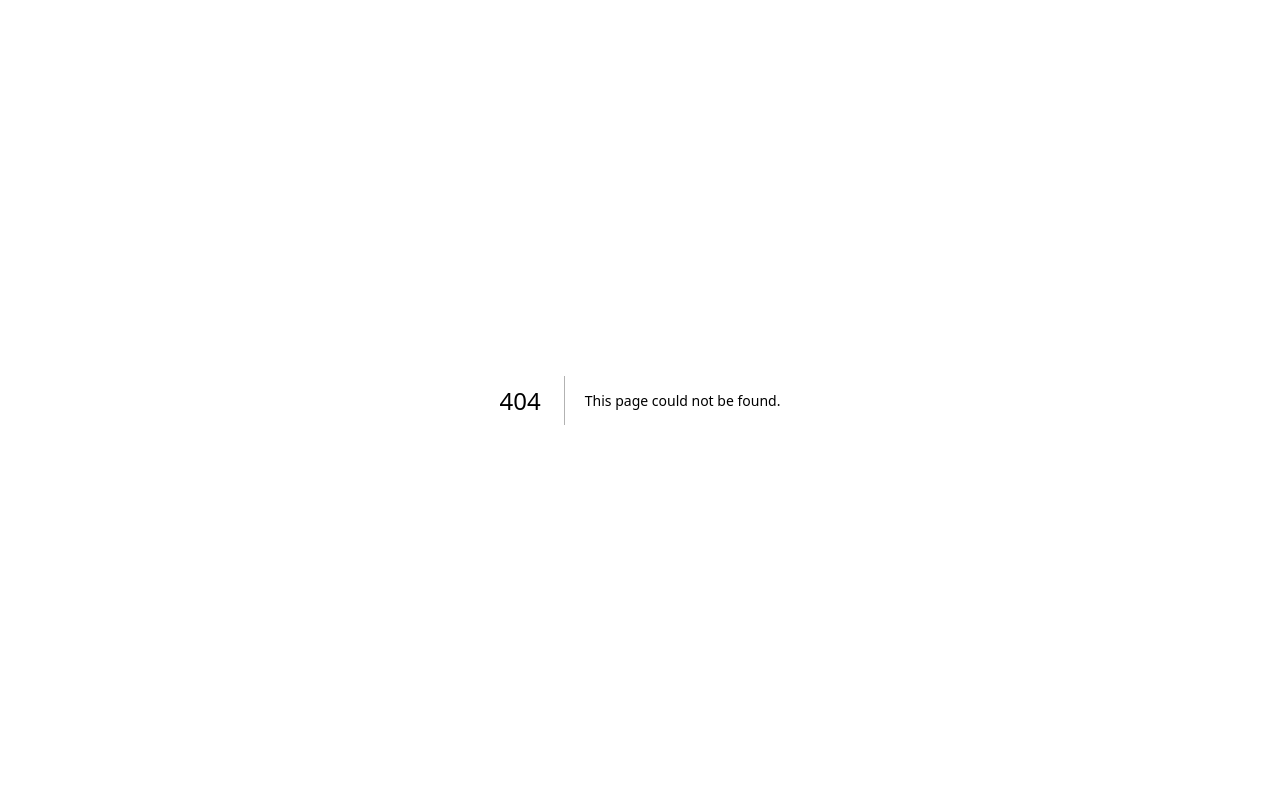
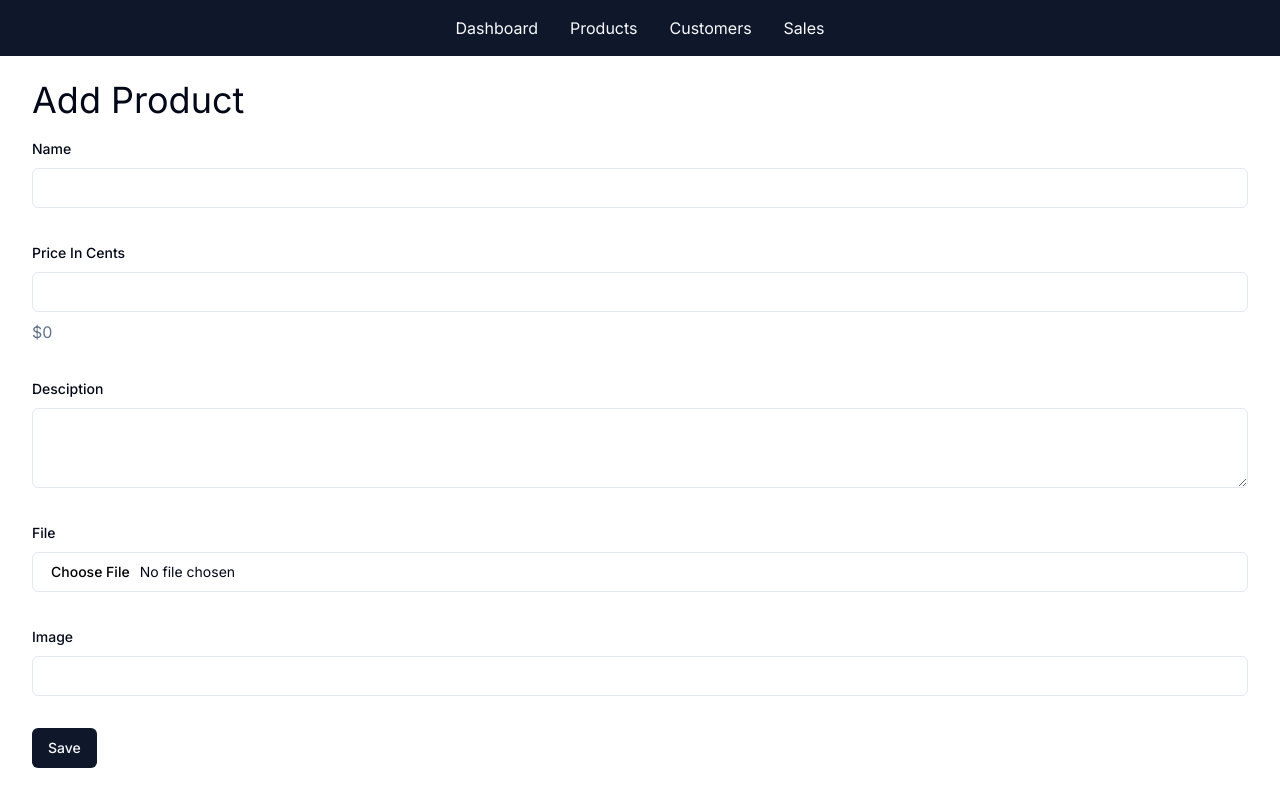
Before and after one commit to xKairus/ecommerce, a Next.js app: page /admin/products/new in a window 1280 px wide. Before the commit this address had no page. Built offline with nearby package versions, Linux system fonts and the light colour scheme.

Commit message:
dev: add form to Add Product page

```diff
--- a/package.json
+++ b/package.json
@@ -10,6 +10,7 @@
   },
   "dependencies": {
     "@prisma/client": "^5.11.0",
+    "@radix-ui/react-label": "^2.0.2",
     "@radix-ui/react-slot": "^1.0.2",
     "class-variance-authority": "^0.7.0",
     "clsx": "^2.1.0",
--- a/src/app/admin/_components/PageHeader.tsx
+++ b/src/app/admin/_components/PageHeader.tsx
@@ -1,5 +1,5 @@
 import { ReactNode } from "react"
 
-export default function PageHeader({ children }: { children: ReactNode }) {
+export function PageHeader({ children }: { children: ReactNode }) {
   return <h1 className="text-4xl mb-4">{children}</h1>
 }
--- /dev/null
+++ b/src/app/admin/products/_components/ProductForm.tsx
@@ -0,0 +1,48 @@
+"use client"
+
+import { Button } from "@/components/ui/button"
+import { Input } from "@/components/ui/input"
+import { Label } from "@/components/ui/label"
+import { Textarea } from "@/components/ui/textarea"
+import { formatCurrency } from "@/lib/formatters"
+import { useState } from "react"
+
+export default function ProductForm() {
+  const [priceInCents, setPriceInCents] = useState<number>()
+
+  return (
+    <form className="space-y-8">
+      <div className="space-y-2">
+        <Label htmlFor="name">Name</Label>
+        <Input type="text" id="name" name="name" required />
+      </div>
+      <div className="space-y-2">
+        <Label htmlFor="priceInCents">Price In Cents</Label>
+        <Input
+          type="number"
+          id="priceInCents"
+          name="priceInCents"
+          required
+          value={priceInCents}
+          onChange={(e) => setPriceInCents(Number(e.target.value) || undefined)}
+        />
+        <div className="text-muted-foreground">
+          {formatCurrency((priceInCents || 0) / 100)}
+        </div>
+      </div>
+      <div className="space-y-2">
+        <Label htmlFor="description">Desciption</Label>
+        <Textarea id="description" name="description" required />
+      </div>
+      <div className="space-y-2">
+        <Label htmlFor="file">File</Label>
+        <Input type="file" id="file" name="file" required />
+      </div>
+      <div className="space-y-2">
+        <Label htmlFor="image">Image</Label>
+        <Input type="text" id="image" name="image" required />
+      </div>
+      <Button type="submit">Save</Button>
+    </form>
+  )
+}
--- /dev/null
+++ b/src/app/admin/products/new/page.tsx
@@ -0,0 +1,11 @@
+import { PageHeader } from "../../_components/PageHeader"
+import ProductForm from "../_components/ProductForm"
+
+export default function NewProductPage() {
+  return (
+    <>
+      <PageHeader>Add Product</PageHeader>
+      <ProductForm/>
+    </>
+  )
+}
--- a/src/app/admin/products/page.tsx
+++ b/src/app/admin/products/page.tsx
@@ -1,5 +1,5 @@
 import { Button } from "@/components/ui/button"
-import PageHeader from "../_components/PageHeader"
+import {PageHeader} from "../_components/PageHeader"
 import Link from "next/link"
 import {
   Table,
@@ -15,7 +15,7 @@
       <div className="flex justify-between items-center gap-4">
         <PageHeader>Products</PageHeader>
         <Button>
-          <Link href="/admin/products/new">Add </Link>
+          <Link href="/admin/products/new">Add Product</Link>
         </Button>
       </div>
       <ProductsTable />
--- /dev/null
+++ b/src/components/ui/input.tsx
@@ -0,0 +1,25 @@
+import * as React from "react"
+
+import { cn } from "@/lib/utils"
+
+export interface InputProps
+  extends React.InputHTMLAttributes<HTMLInputElement> {}
+
+const Input = React.forwardRef<HTMLInputElement, InputProps>(
+  ({ className, type, ...props }, ref) => {
+    return (
+      <input
+        type={type}
+        className={cn(
+          "flex h-10 w-full rounded-md border border-input bg-background px-3 py-2 text-sm ring-offset-background file:border-0 file:bg-transparent file:text-sm file:font-medium placeholder:text-muted-foreground focus-visible:outline-none focus-visible:ring-2 focus-visible:ring-ring focus-visible:ring-offset-2 disabled:cursor-not-allowed disabled:opacity-50",
+          className
+        )}
+        ref={ref}
+        {...props}
+      />
+    )
+  }
+)
+Input.displayName = "Input"
+
+export { Input }
--- /dev/null
+++ b/src/components/ui/label.tsx
@@ -0,0 +1,26 @@
+"use client"
+
+import * as React from "react"
+import * as LabelPrimitive from "@radix-ui/react-label"
+import { cva, type VariantProps } from "class-variance-authority"
+
+import { cn } from "@/lib/utils"
+
+const labelVariants = cva(
+  "text-sm font-medium leading-none peer-disabled:cursor-not-allowed peer-disabled:opacity-70"
+)
+
+const Label = React.forwardRef<
+  React.ElementRef<typeof LabelPrimitive.Root>,
+  React.ComponentPropsWithoutRef<typeof LabelPrimitive.Root> &
+    VariantProps<typeof labelVariants>
+>(({ className, ...props }, ref) => (
+  <LabelPrimitive.Root
+    ref={ref}
+    className={cn(labelVariants(), className)}
+    {...props}
+  />
+))
+Label.displayName = LabelPrimitive.Root.displayName
+
+export { Label }
--- /dev/null
+++ b/src/components/ui/textarea.tsx
@@ -0,0 +1,24 @@
+import * as React from "react"
+
+import { cn } from "@/lib/utils"
+
+export interface TextareaProps
+  extends React.TextareaHTMLAttributes<HTMLTextAreaElement> {}
+
+const Textarea = React.forwardRef<HTMLTextAreaElement, TextareaProps>(
+  ({ className, ...props }, ref) => {
+    return (
+      <textarea
+        className={cn(
+          "flex min-h-[80px] w-full rounded-md border border-input bg-background px-3 py-2 text-sm ring-offset-background placeholder:text-muted-foreground focus-visible:outline-none focus-visible:ring-2 focus-visible:ring-ring focus-visible:ring-offset-2 disabled:cursor-not-allowed disabled:opacity-50",
+          className
+        )}
+        ref={ref}
+        {...props}
+      />
+    )
+  }
+)
+Textarea.displayName = "Textarea"
+
+export { Textarea }
```
Also changed, not shown: 1 other file (tests, documents, lock files or other folders).
